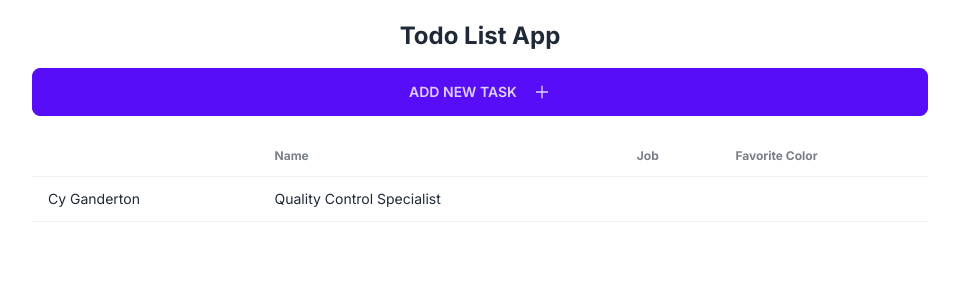
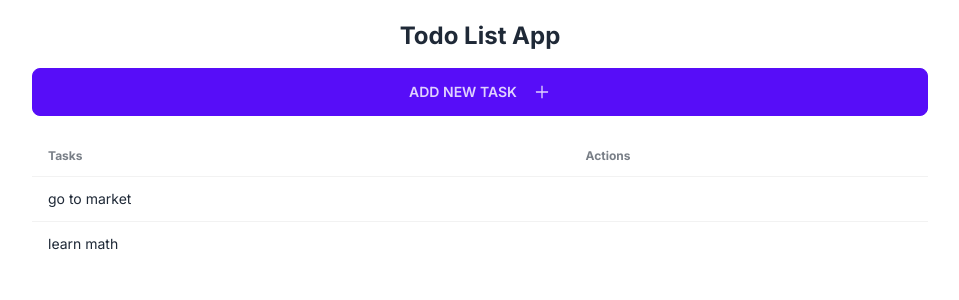
Before and after one commit to Beka-Merebashvili/to-do-app, a Next.js app: page / in a window 1280 px wide. Shown: the top 300 px of the page, without its empty margins (160-1119 px from the left). Built offline with nearby package versions, Linux system fonts and the light colour scheme; data requests are answered from the project's data file.

Commit message:
craet task component

```diff
--- a/api.ts
+++ b/api.ts
@@ -1 +1,9 @@
-const baseUrl =  ""
+import { ITask } from "./types/tasks";
+
+const baseUrl = 'http://localhost:3001';
+
+export const getAllTodos = async (): Promise<ITask[]> => {
+  const res = await fetch(`${baseUrl}/tasks`, { cache: 'no-store' });
+  const todos = await res.json();
+  return todos;
+}
--- /dev/null
+++ b/app/components/Task.tsx
@@ -0,0 +1,21 @@
+"use client";
+
+import { ITask } from "@/types/tasks";
+
+interface TaskProps {
+    task: ITask;
+  }
+
+
+  const Task: React.FC<TaskProps> = ({ task }) => {
+
+
+    return (
+       <tr kay={task.id}>
+        <td>{task.text}</td>
+        <td></td>
+       </tr>
+    );
+  };
+
+  export default Task;
--- a/app/components/TodoList.tsx
+++ b/app/components/TodoList.tsx
@@ -1,26 +1,30 @@
-"use client";
-const TodoList = () => {
+import { ITask } from "@/types/tasks";
+import React from "react";
+import Task from "./Task";
+
+interface TodoListProps {
+  tasks: ITask[];
+}
+
+const TodoList: React.FC<TodoListProps> = ({ tasks }) => {
   return (
-        <div className="overflow-x-auto">
-  <table className="table">
+    <div className='overflow-x-auto'>
+      <table className='table w-full'>
         {/* head */}
         <thead>
           <tr>
-        <th></th>
-        <th>Name</th>
-        <th>Job</th>
-        <th>Favorite Color</th>
+            <th>Tasks</th>
+            <th>Actions</th>
           </tr>
         </thead>
         <tbody>
-      <tr>
-        <td>Cy Ganderton</td>
-        <td>Quality Control Specialist</td>
-      </tr>
+          {tasks.map((task) => (
+            <Task key={task.id} task={task} />
+          ))}
         </tbody>
       </table>
     </div>
-    )
-}
+  );
+};
 
-export default TodoList
+export default TodoList;
--- a/app/page.tsx
+++ b/app/page.tsx
@@ -1,16 +1,19 @@
 import AddTask from "./components/AddTask";
 import TodoList from "./components/TodoList";
+import { getAllTodos } from "@/api";
 
 
 
-export default function Home() {
+export default async function Home() {
+   const tasks = await getAllTodos();
+
   return (
     <main className='max-w-4xl mx-auto mt-4'>
       <div className='text-center my-5 flex flex-col gap-4'>
         <h1 className='text-2xl font-bold'>Todo List App</h1>
         <AddTask />
       </div>
-      <TodoList />
+      <TodoList tasks={tasks} />
     </main>
   )
 }
```
Lines whose indentation alone changed are shown as unchanged.
